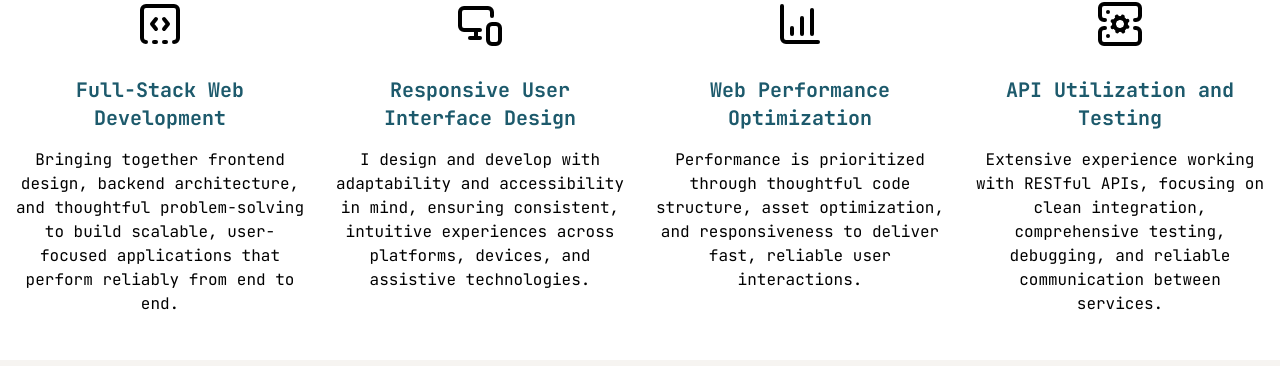
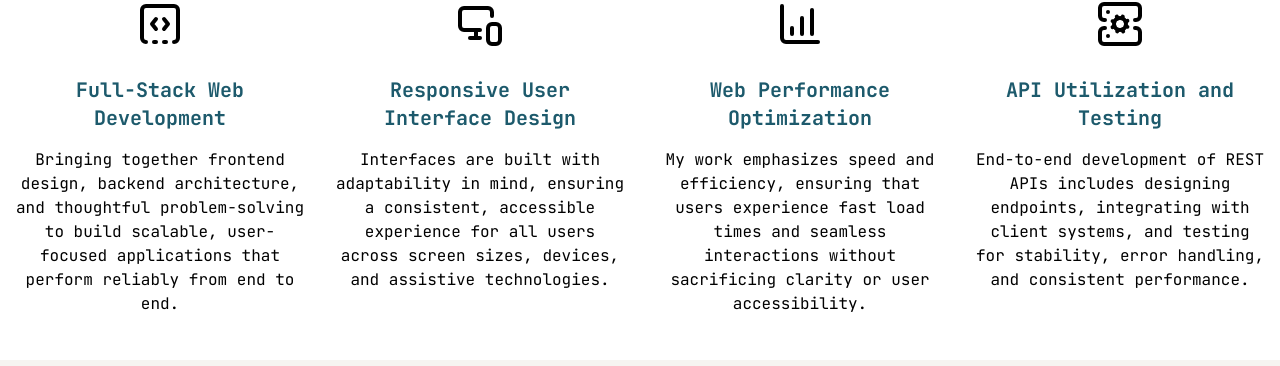
Before and after one commit to rsteckline/portfolio, a React (Vite) app: page / in a window 1280 px wide. Shown: the part 1364-1730 px from the top of the page. Built offline with nearby package versions, Linux system fonts and the light colour scheme; some icons are missing.

Commit message:
Update skills section

```diff
--- a/src/components/Skills.jsx
+++ b/src/components/Skills.jsx
@@ -22,7 +22,7 @@ function Skills() {
           Responsive User Interface Design
         </h3>
         <p className="sm:mb-7">
-          I design and develop with adaptability and accessibility in mind, ensuring consistent, intuitive experiences across platforms, devices, and assistive technologies.
+          Interfaces are built with adaptability in mind, ensuring a consistent, accessible experience for all users across screen sizes, devices, and assistive technologies.
         </p>
       </div>
       <div className="w-full md:w-1/2 lg:w-1/4 p-4 text-center">
@@ -31,7 +31,7 @@ function Skills() {
           Web Performance Optimization
         </h3>
         <p className="sm:mb-7">
-          Performance is prioritized through thoughtful code structure, asset optimization, and responsiveness to deliver fast, reliable user interactions.
+          My work emphasizes speed and efficiency, ensuring that users experience fast load times and seamless interactions without sacrificing clarity or user accessibility.
         </p>
       </div>
       <div className="w-full md:w-1/2 lg:w-1/4 p-4 text-center">
@@ -40,7 +40,7 @@ function Skills() {
           API Utilization and Testing
         </h3>
         <p>
-          Extensive experience working with RESTful APIs, focusing on clean integration, comprehensive testing, debugging, and reliable communication between services.
+          End-to-end development of REST APIs includes designing endpoints, integrating with client systems, and testing for stability, error handling, and consistent performance.
         </p>
       </div>
     </div>
```
